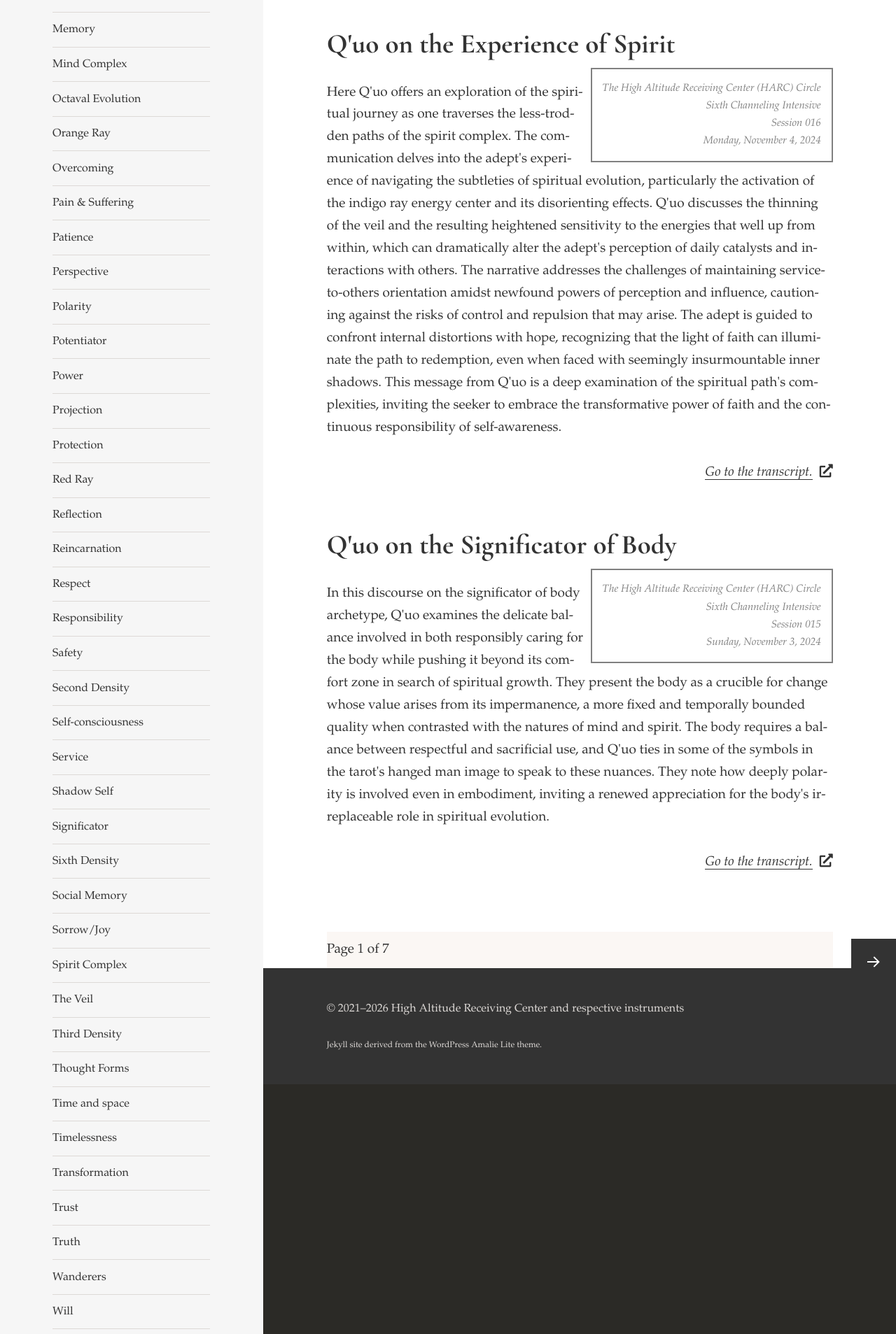
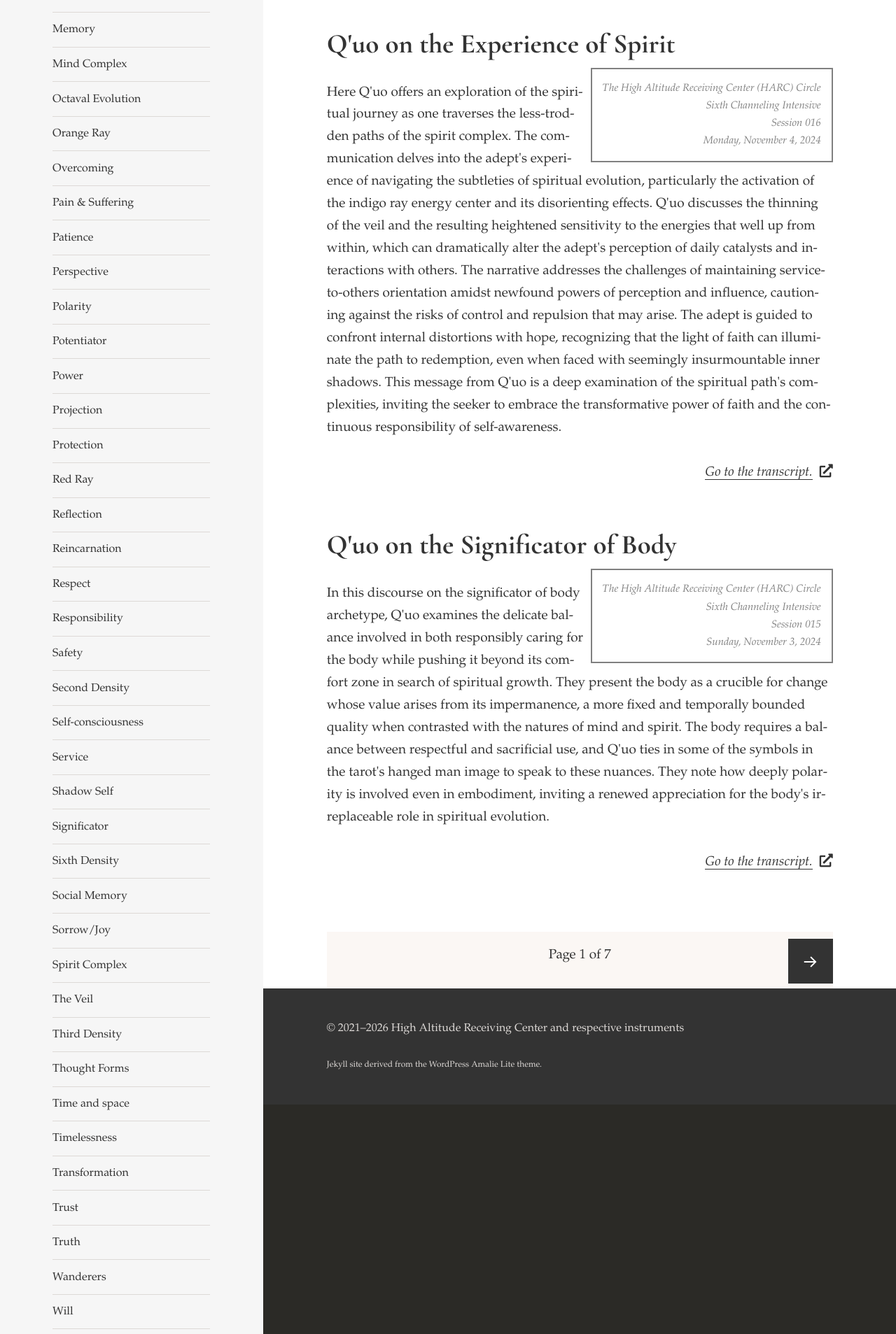
Before and after one commit to oswg/harc, a Jekyll site: the page built from index.html, in a window 1280 px wide. Shown: the part 4493-6400 px from the top of the page at 70% size. Built offline with Jekyll 4.4.1, drawn with Linux system fonts in a browser that asks for light colours; the list of posts is cut into pages by our own code.

Commit message:
pagination fix

```diff
--- a/_layouts/archive.html
+++ b/_layouts/archive.html
@@ -15,6 +15,7 @@ layout: default
 
 {% if paginator.total_pages > 1 %}
 <nav class="pagination" role="navigation">
+  <div class="nav-links">
     {% if paginator.previous_page %}
     <a href="{{ paginator.previous_page_path | relative_url }}" class="prev">Previous page</a>
     {% endif %}
@@ -22,5 +23,6 @@ layout: default
     {% if paginator.next_page %}
     <a href="{{ paginator.next_page_path | relative_url }}" class="next">Next page</a>
     {% endif %}
+  </div>
 </nav>
 {% endif %}
--- a/assets/css/style.css
+++ b/assets/css/style.css
@@ -115,6 +115,18 @@ img.custom-logo {
 .pagination {
   margin-top: 2rem;
   padding: 1rem 0;
+}
+
+.pagination .nav-links {
+  position: relative;
+  min-height: 3.2em;
+  text-align: center;
+}
+
+.pagination .page-number {
+  display: inline-block;
+  line-height: 48px;
+  vertical-align: middle;
 }
 
 .widget_search .wp-block-search__inside-wrapper {
--- a/index.html
+++ b/index.html
@@ -17,6 +17,7 @@ layout: default
 
 {% if paginator.total_pages > 1 %}
 <nav class="pagination" role="navigation">
+  <div class="nav-links">
     {% if paginator.previous_page %}
     <a href="{{ paginator.previous_page_path | relative_url }}" class="prev">Previous page</a>
     {% endif %}
@@ -24,5 +25,6 @@ layout: default
     {% if paginator.next_page %}
     <a href="{{ paginator.next_page_path | relative_url }}" class="next">Next page</a>
     {% endif %}
+  </div>
 </nav>
 {% endif %}
```
Lines whose indentation alone changed are shown as unchanged.
